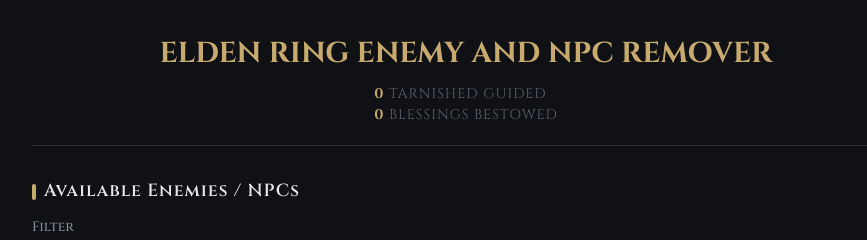
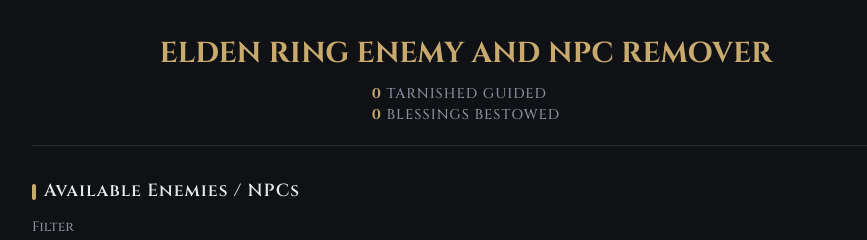
Before and after one commit to kazeraniman/enemy-and-npc-remover-web, a plain HTML site: page index.html in a window 1280 px wide. Shown: the top 240 px of the page, 174-1041 px from the left. Drawn offline with nearby package versions, Linux system fonts and the light colour scheme; no server answers.

Commit message:
Making the counters stand out more.

```diff
--- a/styles.css
+++ b/styles.css
@@ -355,7 +355,8 @@ button:disabled {
    ========================================================================== */
 .stat-counter {
     font-size: 0.88rem;
-    color: var(--text-muted);
+    font-weight: 500;
+    color: var(--text-secondary);
     letter-spacing: 1px;
     text-transform: uppercase;
     display: flex;
```
